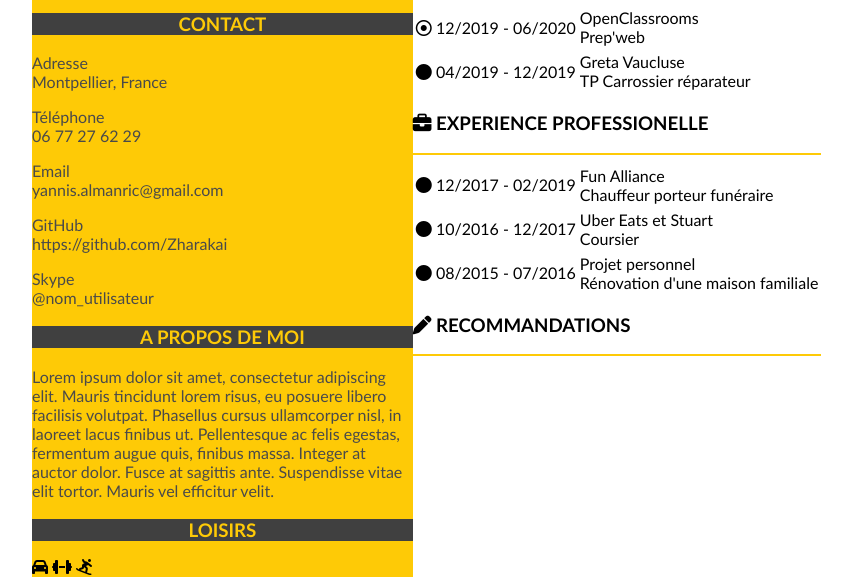
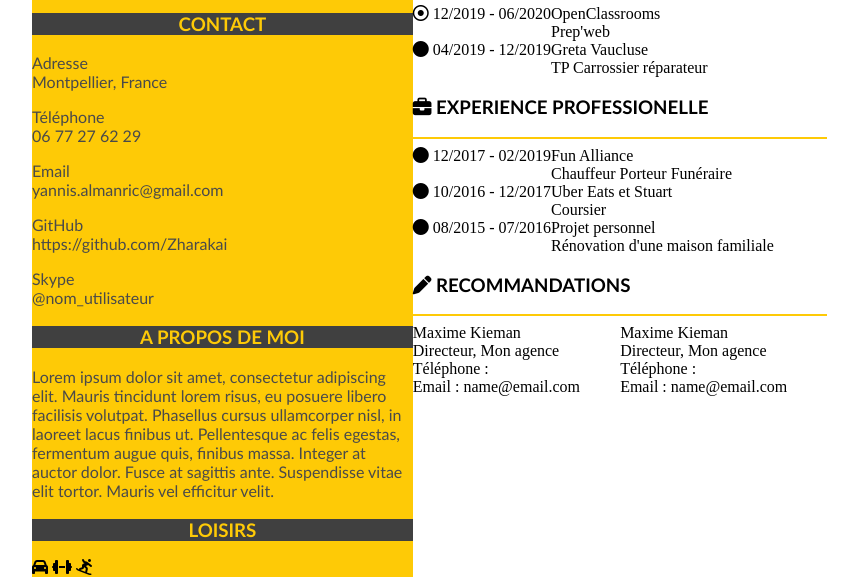
Before and after one commit to Zharakai/projets, a plain HTML site: page index.html in a window 1280 px wide. Shown: the part 233-818 px from the top of the page, without its empty margins (13-871 px from the left). Drawn offline with Linux system fonts and the light colour scheme; files whose address does not match are found by name.

Commit message:
Remplacement des tableaux par grid-template

```diff
--- a/index.html
+++ b/index.html
@@ -55,58 +55,52 @@
                     <h3><i class="fas fa-graduation-cap"></i> Formation</h3>
                         <hr>
 
-    				    <table>
-   							<tr>
-       							<td><i class="far fa-dot-circle"></i> 12/2019 - 06/2020</td>
-       							<td>OpenClassrooms<br/>
-       								Prep'web
-       							</td>
-   							</tr>
-                        </table>
+                        <div id="grille">
+                            <div id="area_A"><i class="far fa-dot-circle"></i> 12/2019 - 06/2020</div>
+                            <div id="area_B">OpenClassrooms<br />
+                            Prep'web</div>
+                        </div>
 
-                        <table>
-                            <tr>
-                                <td><i class="fas fa-circle"></i> 04/2019 - 12/2019</td>
-                                <td>Greta Vaucluse<br/>
-                                    TP Carrossier réparateur
-                                </td>
-                            </tr>
-                        </table>
+                        <div id="grille">
+                            <div id="area_A"><i class="fas fa-circle"></i> 04/2019 - 12/2019</div>
+                            <div id="area_B">Greta Vaucluse<br />
+                            TP Carrossier réparateur</div>
+                        </div>
 
     				<h3><i class="fas fa-briefcase"></i> Experience professionelle</h3>
                         <hr>
 
-                        <table>
-                            <tr>
-                                <td><i class="fas fa-circle"></i> 12/2017 - 02/2019</td>
-                                <td>Fun Alliance<br/>
-                                    Chauffeur porteur funéraire
-                                </td>
-                            </tr>
-                        </table>
+                        <div id="grille">
+                            <div id="area_A"><i class="fas fa-circle"></i> 12/2017 - 02/2019</div>
+                            <div id="area_B">Fun Alliance<br />
+                            Chauffeur Porteur Funéraire</div>
+                        </div>
 
-                        <table>
-                            <tr>
-                                <td><i class="fas fa-circle"></i> 10/2016 - 12/2017</td>
-                                <td>Uber Eats et Stuart<br/>
-                                Coursier
-                                </td>
-                            </tr>
-                        </table>
+                        <div id="grille">
+                            <div id="area_A"><i class="fas fa-circle"></i> 10/2016 - 12/2017</div>
+                            <div id="area_B">Uber Eats et Stuart<br />
+                            Coursier</div>
+                        </div>
 
-                        <table>
-                            <tr>
-                                <td><i class="fas fa-circle"></i> 08/2015 - 07/2016</td>
-                                <td>Projet personnel<br/>
-                                    Rénovation d'une maison familiale
-                                </td>
-                            </tr>
-                        </table>
-
-
+                        <div id="grille">
+                            <div id="area_A"><i class="fas fa-circle"></i> 08/2015 - 07/2016</div>
+                            <div id="area_B">Projet personnel<br />
+                            Rénovation d'une maison familiale</div>
+                        </div>
 
     				<h3><i class="fas fa-pen"></i> Recommandations</h3>
-    					<hr>
+                        <hr>
+
+                        <div id="grid">
+                            <div id="areaA">Maxime Kieman<br />
+                            Directeur, Mon agence<br />
+                            Téléphone :<br />
+                            Email : name@email.com</div>
+                            <div id="areaB">Maxime Kieman<br />
+                            Directeur, Mon agence<br />
+                            Téléphone :<br />
+                            Email : name@email.com</div>
+                        </div>
             </article>
         </section>
     </div>
--- a/style.css
+++ b/style.css
@@ -11,74 +11,73 @@
 
 }
 
-#bloc_page
-{
+#bloc_page {
     max-width: 1190px;
     margin: auto;
 }
 
-.information
-{
+.information {
 	background-color: #404040;
     color: #feca06;
     text-align: center;
 }
 
-.loisirs
-{
+.loisirs {
     text-align: center;
 }
 
-section
-{
+section {
     display: flex;
 }
 
-aside
-{
+aside {
 	background-color: #feca06;
     max-width: 32%;
 }
 
-h1
-{
+h1 {
     font-size: 2em;
 }
 
-h1, h2
-{
+h1, h2 {
 	font-family: 'aaarghnormal', calibri, sans-serif;
 }
 
-h1, h3
-{
+h1, h3 {
 	text-transform: uppercase;
 }
 
-h3
-{
+h3 {
 	font-family: calibri, sans-serif;
 }
 
-p
-{
+p {
 	font-family: calibri, sans-serif;
 	color: #4a4a4a;
 }
 
-table
-{
+table {
 	font-family: calibri, sans-serif;
 }
 
-mark
-{
+mark {
 	color: #feca06;
 	background-color: white;
 }
 
-hr
-{
+hr {
     border: none;
     border-bottom: 2px solid #feca06;
 }
+
+#grid {
+    display: grid;
+    width: 100%;
+    grid-template-columns: 1fr 1fr;
+}
+
+#grille {
+    display: grid;
+    width: 100%;
+    grid-template-columns: 1fr 2fr;
+}
```
